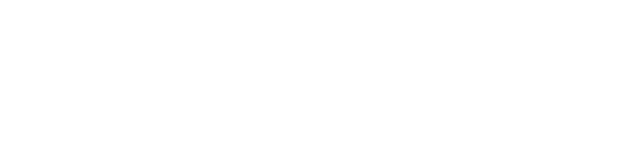
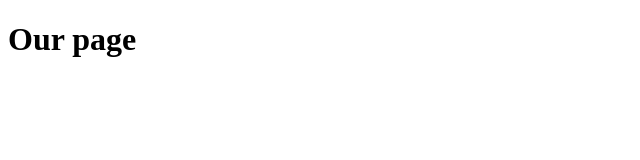
Before and after one commit to Mansurbek-Eshbotayev/for-Of, a plain HTML site: page index.html in a window 1280 px wide. Shown: the whole page, without its empty margins (0-640 px from the left). Drawn offline with Linux system fonts and the light colour scheme.

Commit message:
Add new page

```diff
--- a/index.html
+++ b/index.html
@@ -7,7 +7,7 @@
   <title>Of for</title>
 </head>
 <body>
-
+  <h1>Our page</h1>
 
 
   <script src="./js/main.js"></script>
```
